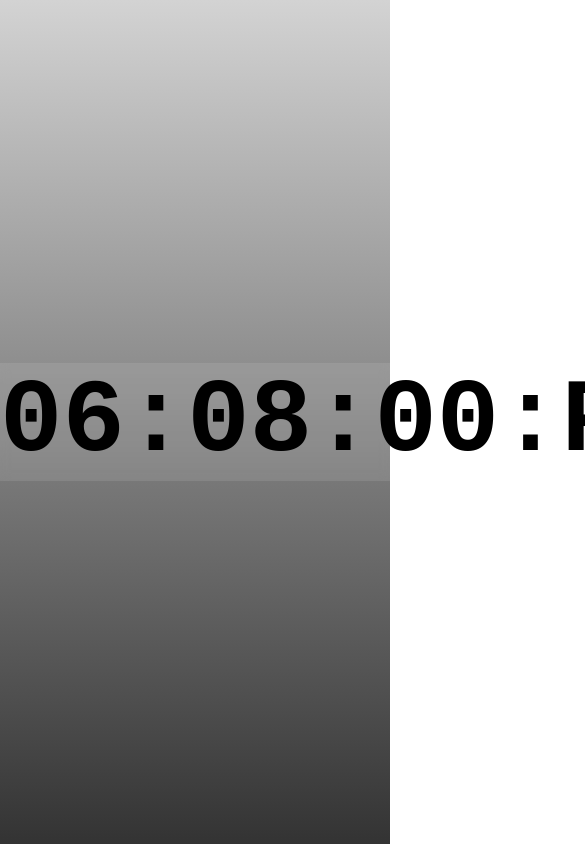
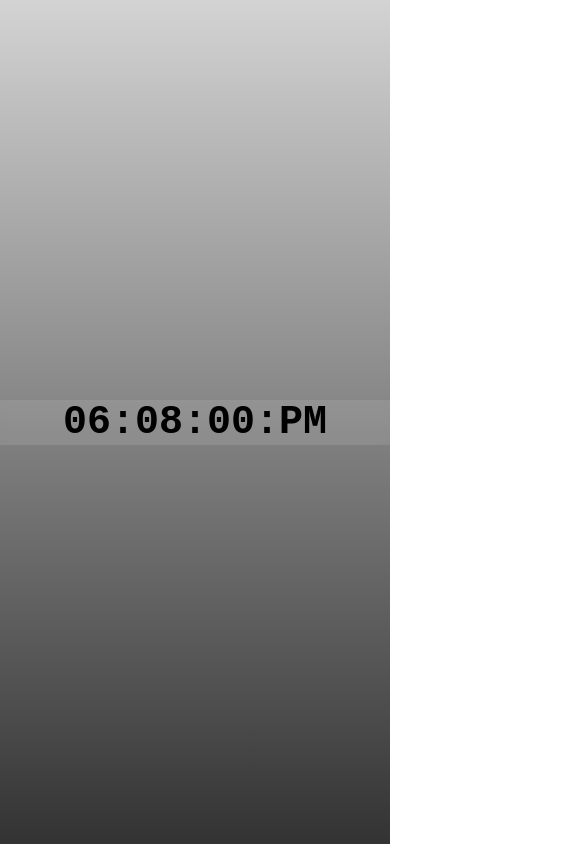
Before and after one commit to Guna02826/DigitalClock, a plain HTML site: page index.html in a window 390 px wide. Shown: the top 844 px of the page, 585 px wide, since content can reach past the window. Drawn offline with Linux system fonts and the light colour scheme.

Commit message:
Update index.css

```diff
--- a/index.css
+++ b/index.css
@@ -12,6 +12,7 @@ body {
   justify-content: center;
   align-items: center;
   height: 100vh;
+  width: 100%;
 }
 
 #clock {
@@ -23,3 +24,15 @@ body {
   background-color: hsla(0, 0%, 100%, 0.1);
   width: 100%;
 }
+
+@media screen and (max-width: 600px) {
+  #clock {
+    font-size: 4rem;
+  }
+}
+
+@media screen and (max-width: 400px) {
+  #clock {
+    font-size: 2.5rem;
+  }
+}
```
